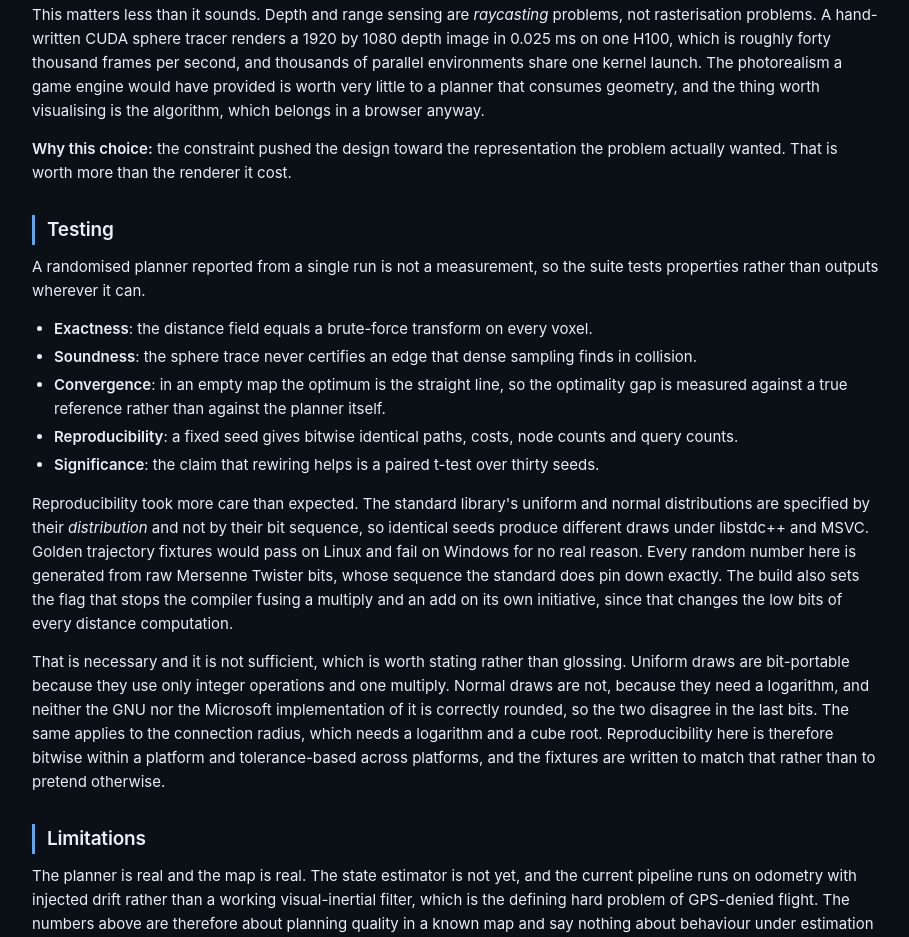
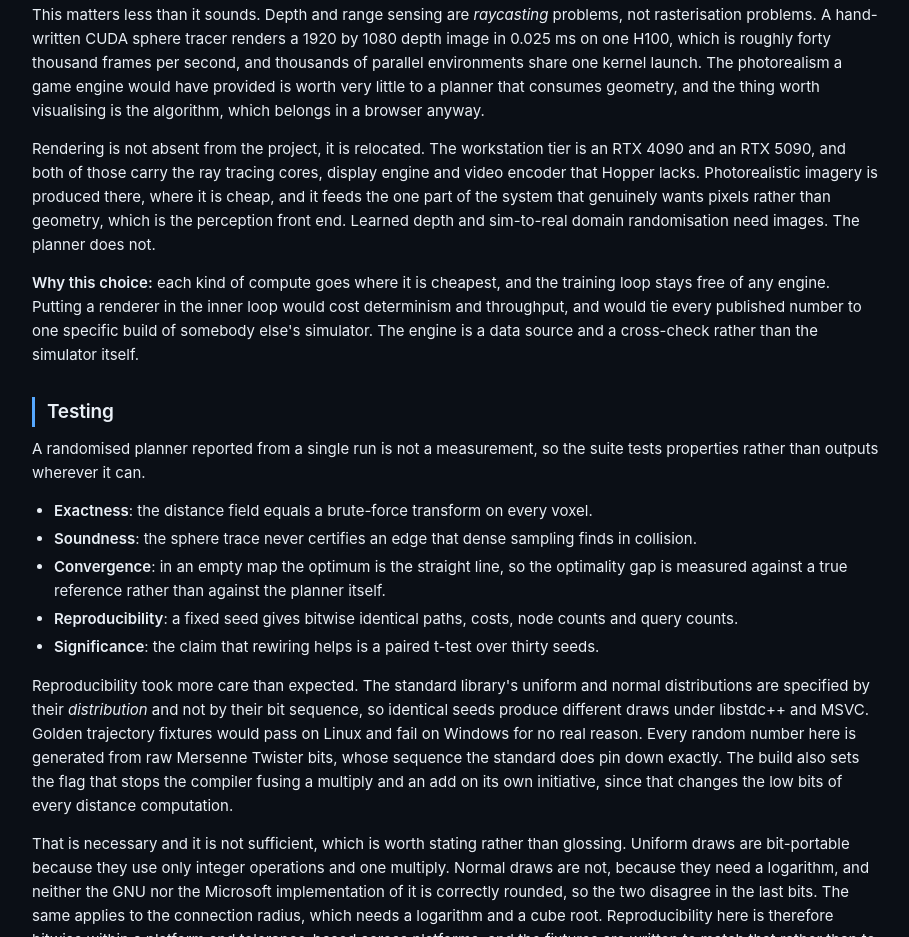
Before and after one commit to gradientsj/gradientsj-stanleyjacob-dev, a plain HTML site: page robotics/projects/aerial-autonomy-lab/index.html in a window 1280 px wide. Shown: the part 5319-6256 px from the top of the page, without its empty margins (184-1093 px from the left). Drawn offline with nearby package versions, Linux system fonts and the light colour scheme.

Commit message:
Relocate rather than remove rendering: add the 4090 and 5090 workstation tier

```diff
--- a/robotics/projects/aerial-autonomy-lab/index.html
+++ b/robotics/projects/aerial-autonomy-lab/index.html
@@ -329,9 +329,22 @@
             visualising is the algorithm, which belongs in a browser anyway.
           </p>
           <p>
-            <strong>Why this choice:</strong> the constraint pushed the design
-            toward the representation the problem actually wanted. That is worth
-            more than the renderer it cost.
+            Rendering is not absent from the project, it is relocated. The
+            workstation tier is an RTX 4090 and an RTX 5090, and both of those
+            carry the ray tracing cores, display engine and video encoder that
+            Hopper lacks. Photorealistic imagery is produced there, where it is
+            cheap, and it feeds the one part of the system that genuinely wants
+            pixels rather than geometry, which is the perception front end.
+            Learned depth and sim-to-real domain randomisation need images. The
+            planner does not.
+          </p>
+          <p>
+            <strong>Why this choice:</strong> each kind of compute goes where it
+            is cheapest, and the training loop stays free of any engine.
+            Putting a renderer in the inner loop would cost determinism and
+            throughput, and would tie every published number to one specific
+            build of somebody else's simulator. The engine is a data source and a
+            cross-check rather than the simulator itself.
           </p>
 
           <h2>Testing</h2>
```
